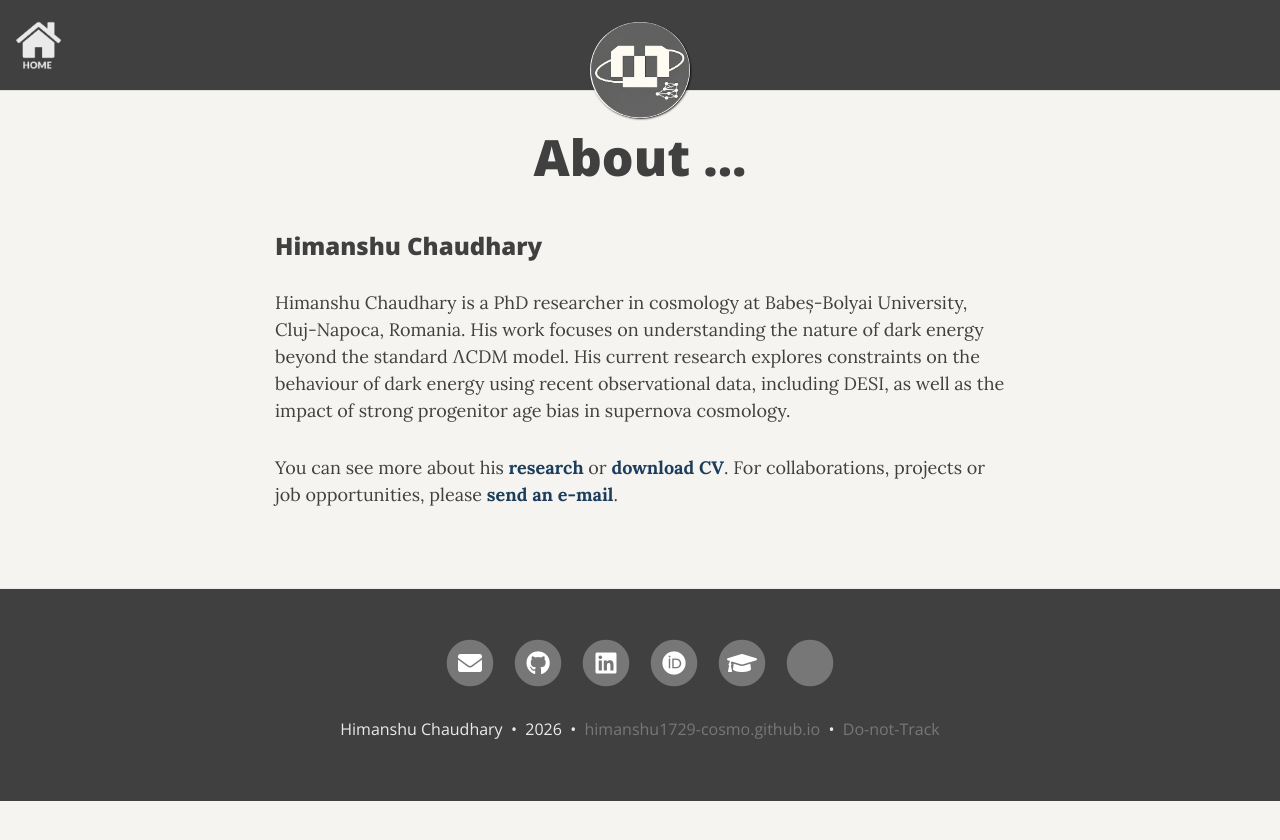
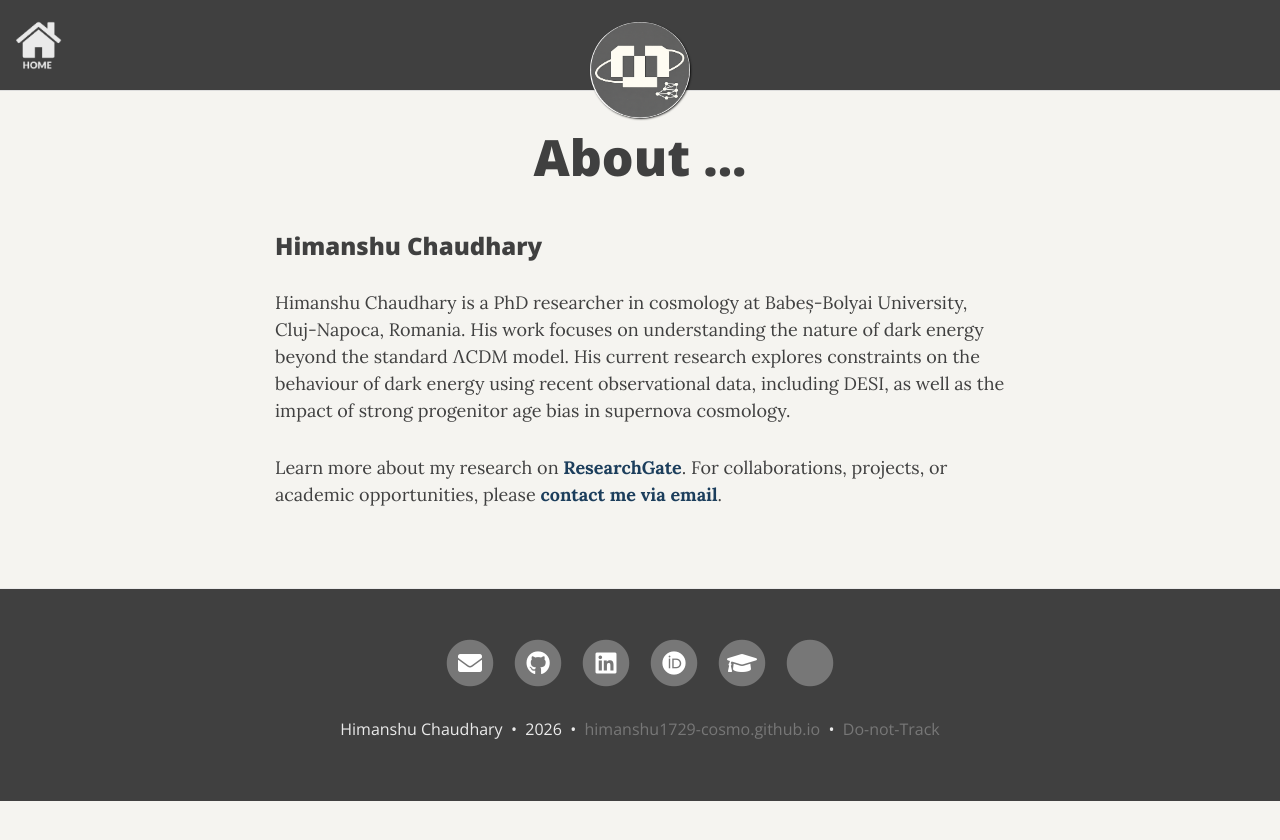
Before and after one commit to Himanshu1729-Cosmo/Himanshu1729-Cosmo.github.io, a Jekyll site: the page built from aboutme.md, in a window 1280 px wide. Shown: the top 840 px of the page. Built offline with Jekyll 4.4.1, drawn with Linux system fonts in a browser that asks for light colours; nearby versions of some CDN libraries; comment, search, counter and statistics services are not loaded.

Commit message:
Update aboutme.md

```diff
--- a/aboutme.md
+++ b/aboutme.md
@@ -8,4 +8,4 @@ title: About ...
 
 Himanshu Chaudhary is a PhD researcher in cosmology at Babeș-Bolyai University, Cluj-Napoca, Romania. His work focuses on understanding the nature of dark energy beyond the standard ΛCDM model. His current research explores constraints on the behaviour of dark energy using recent observational data, including DESI, as well as the impact of strong progenitor age bias in supernova cosmology.
 
-You can see more about his [**research**](research.md) or [**download CV**](https://www.dropbox.com/s/o1vxmjvus3y4ewj/CV_eng.pdf?dl=0). For collaborations, projects or job opportunities, please [**send an e-mail**](mailto:himanshuch1729@gmail.com).
+Learn more about my research on [**ResearchGate**](https://www.researchgate.net/profile/Himanshu-Chaudhary-17). For collaborations, projects, or academic opportunities, please [**contact me via email**](mailto:himanshuch1729@gmail.com).
```
